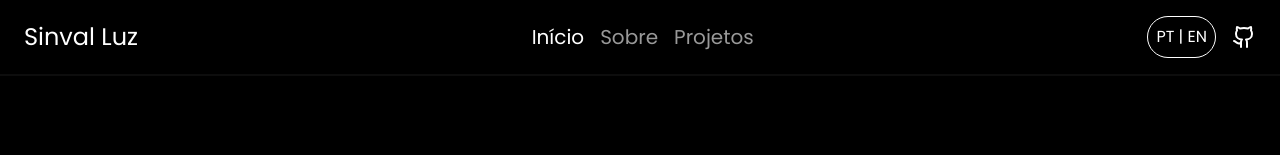
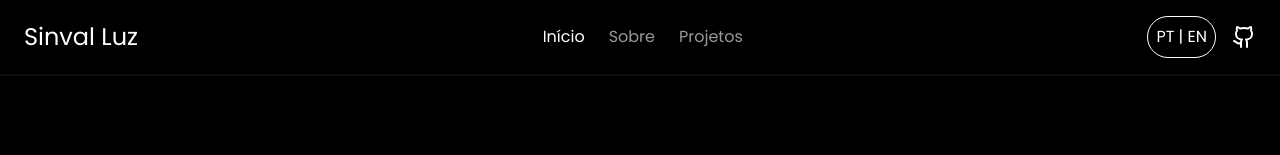
Before and after one commit to Sinvalluz/Portfolio-Sinval-Luz, a React (Vite) app: page / in a window 1280 px wide. Shown: the top 155 px of the page. Built offline with nearby package versions, Linux system fonts and the light colour scheme.

Commit message:
feat: Refatorar a estrutura de componentes e adicionar os componentes Cabeçalho, Principal e Seção de Apresentação.

```diff
--- a/src/App.tsx
+++ b/src/App.tsx
@@ -1,5 +1,5 @@
-import Header from './components/Header';
-import Main from './components/Main';
+import Header from './components/common/Header';
+import Main from './components/common/Main';
 
 const App = () => {
 	return (
--- a/src/components/Header/index.tsx
+++ b/src/components/common/Header/index.tsx
@@ -1,12 +1,10 @@
 import { Menu, X } from 'lucide-react';
 import { useEffect, useState } from 'react';
-import { useParams } from 'react-router';
-import GithubIcon from '../ui/GithubIcon';
-import NavigationAnchor from '../ui/NavigationAnchor';
+import GithubIcon from '../../ui/GithubIcon';
+import NavigationAnchor from '../../ui/NavigationAnchor';
 
 const Header = () => {
 	const [menuBtn, setMenuBtn] = useState<boolean>(false);
-	const { menu } = useParams();
 
 	useEffect(() => {
 		window.addEventListener('resize', () => {
@@ -32,7 +30,7 @@ const Header = () => {
 				</button>
 			</div>
 			<nav
-				className={`flex-col gap-4 text-xl md:flex-row md:flex md:items-center ${menuBtn ? 'flex' : 'hidden'}`}
+				className={`flex-col gap-6 text-base md:flex-row md:flex md:items-center ${menuBtn ? 'flex' : 'hidden'}`}
 			>
 				<NavigationAnchor
 					name='Início'
--- a/src/components/PresentationSection/index.tsx
+++ b/src/components/common/PresentationSection/index.tsx
@@ -1,6 +1,6 @@
 import { Download } from 'lucide-react';
-import { downloadResume } from '../../utils/downloadResume';
-import LinkedinIcon from '../ui/LinkedinIcon';
+import { downloadResume } from '../../../utils/downloadResume';
+import LinkedinIcon from '../../ui/LinkedinIcon';
 
 const PresentationSection = () => {
 	return (
```
Also changed, not shown: src/components/common/Main/index.tsx (renamed from src/components/Main/index.tsx).
